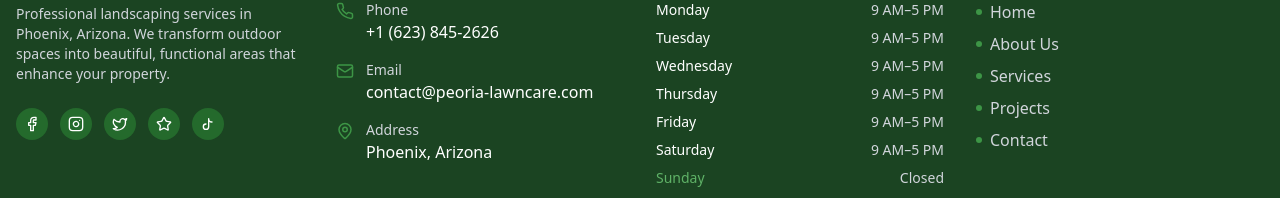
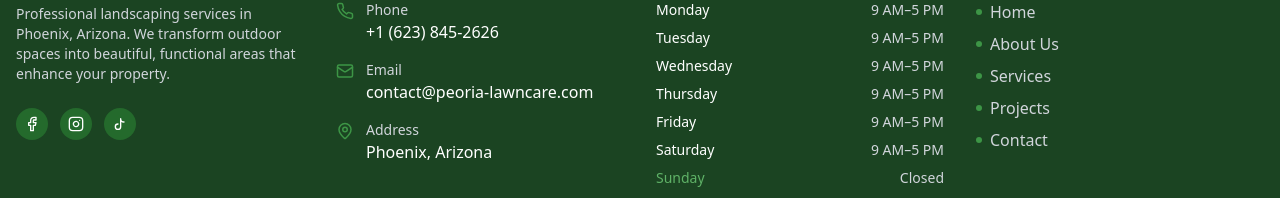
Before and after one commit to Azagentfritz/peorialawncare, a React (Vite) app: page /gallery in a window 1280 px wide. Shown: the part 1944-2142 px from the top of the page. Built offline with nearby package versions, Linux system fonts and the light colour scheme.

Commit message:
Remove social media icons
Removes the Yelp and Twitter icons from the footer.

```diff
--- a/src/components/layout/Footer.tsx
+++ b/src/components/layout/Footer.tsx
@@ -1,4 +1,4 @@
-import { Phone, Mail, MapPin, Clock, Facebook, Instagram, Twitter, Sprout, Star } from "lucide-react";
+import { Phone, Mail, MapPin, Clock, Facebook, Instagram, Sprout } from "lucide-react";
 
 const Footer = () => {
   const currentYear = new Date().getFullYear();
@@ -47,20 +47,6 @@ const Footer = () => {
                 aria-label="Instagram"
               >
                 <Instagram size={16} />
-              </a>
-              <a
-                href="#"
-                className="w-8 h-8 rounded-full bg-lawn-700 flex items-center justify-center transition-colors duration-300 hover:bg-lawn-500"
-                aria-label="Twitter"
-              >
-                <Twitter size={16} />
-              </a>
-              <a
-                href="#"
-                className="w-8 h-8 rounded-full bg-lawn-700 flex items-center justify-center transition-colors duration-300 hover:bg-lawn-500"
-                aria-label="Yelp"
-              >
-                <Star size={16} />
               </a>
               <a
                 href="https://www.tiktok.com/@peorialawncare"
```
